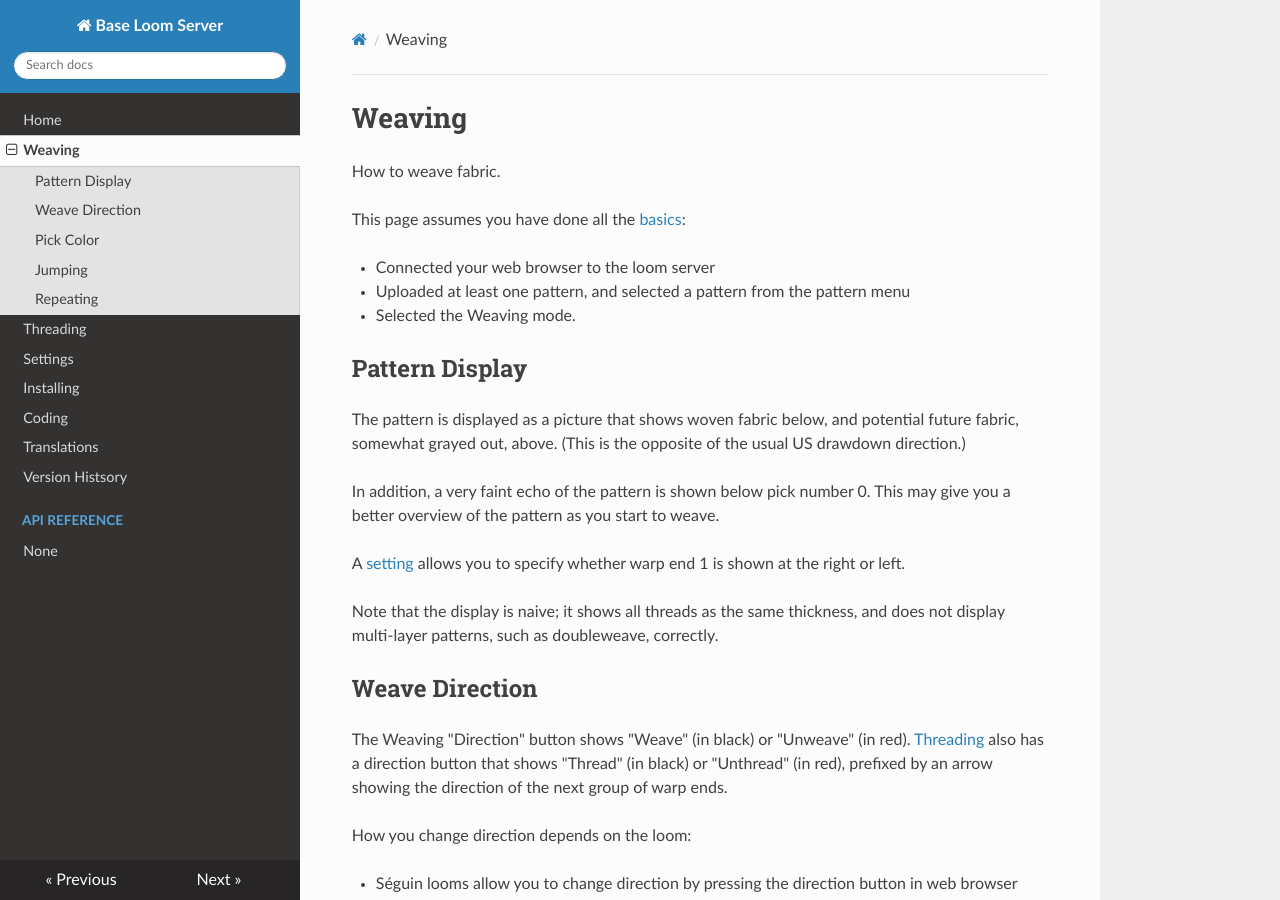
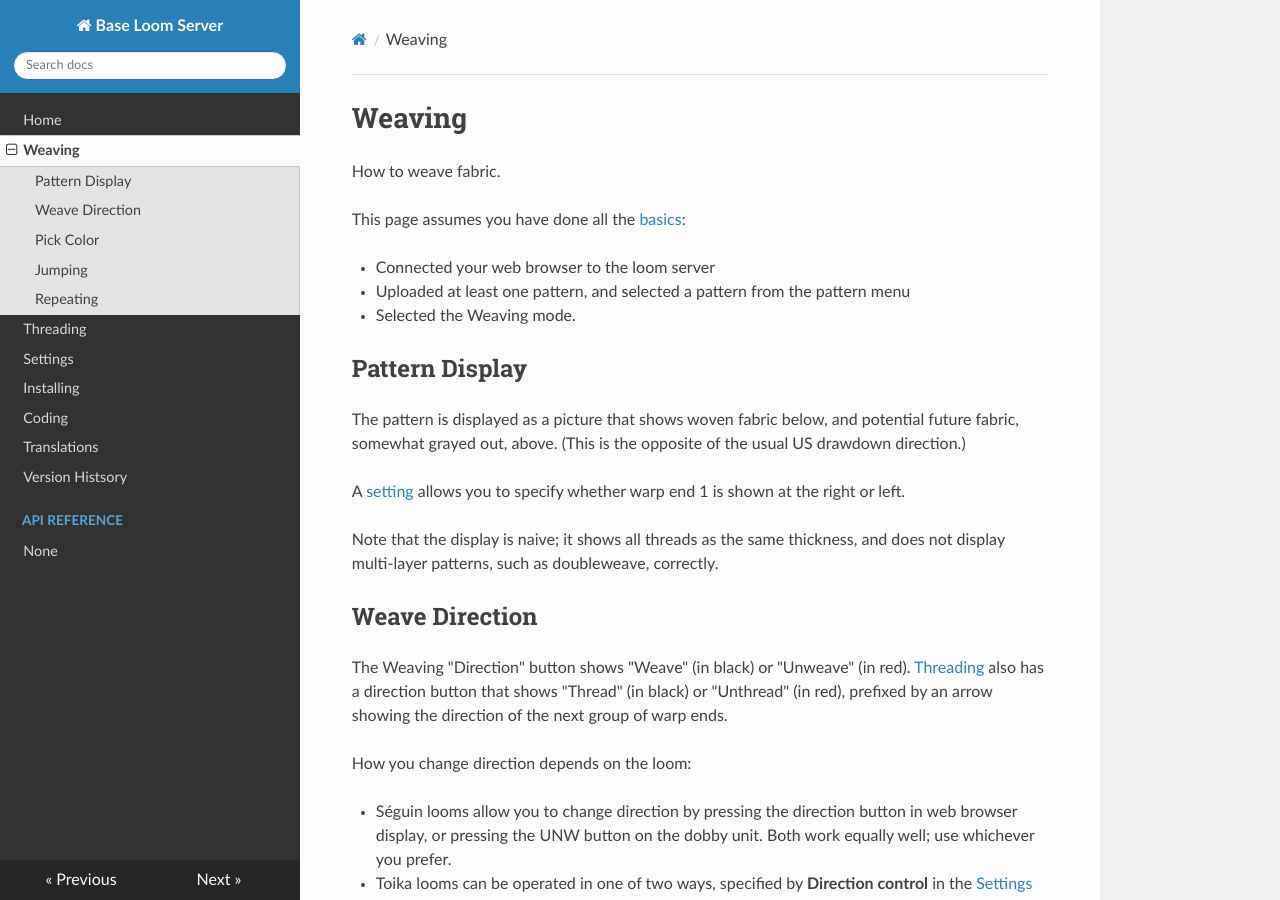
Before and after one commit to r-owen/base_loom_server, an MkDocs documentation site: the page built from docs/weaving.md, in a window 1280 px wide and 900 px high. Built offline with MkDocs 1.6.1, drawn with Linux system fonts in a browser that asks for light colours; nearby versions of some CDN libraries.

Commit message:
Update weaving.md

```diff
--- a/docs/weaving.md
+++ b/docs/weaving.md
@@ -13,9 +13,6 @@ This page assumes you have done all the [basics](index.md):
 The pattern is displayed as a picture that shows woven fabric below,
 and potential future fabric, somewhat grayed out, above.
 (This is the opposite of the usual US drawdown direction.)
-
-In addition, a very faint echo of the pattern is shown below pick number 0.
-This may give you a better overview of the pattern as you start to weave.
 
 A [setting](settings.md) allows you to specify whether warp end 1 is shown at the right or left.
 
```
